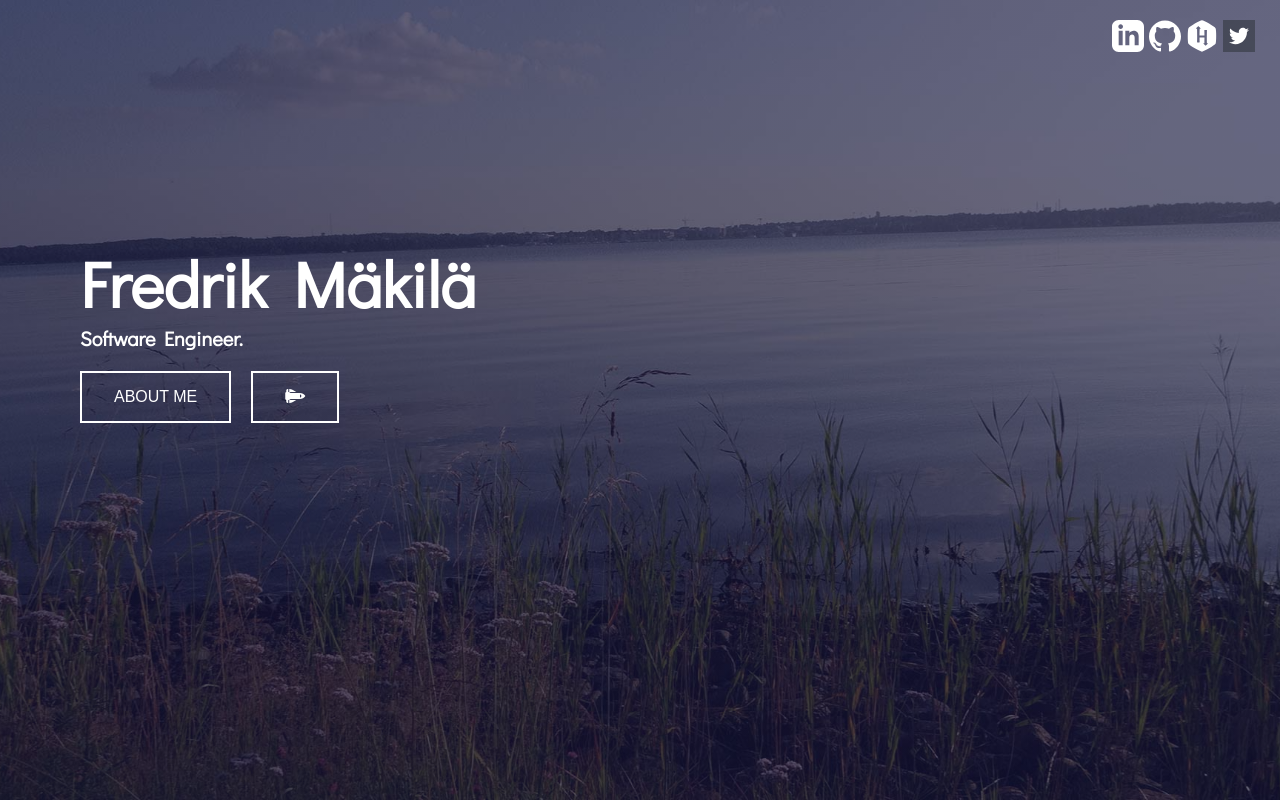
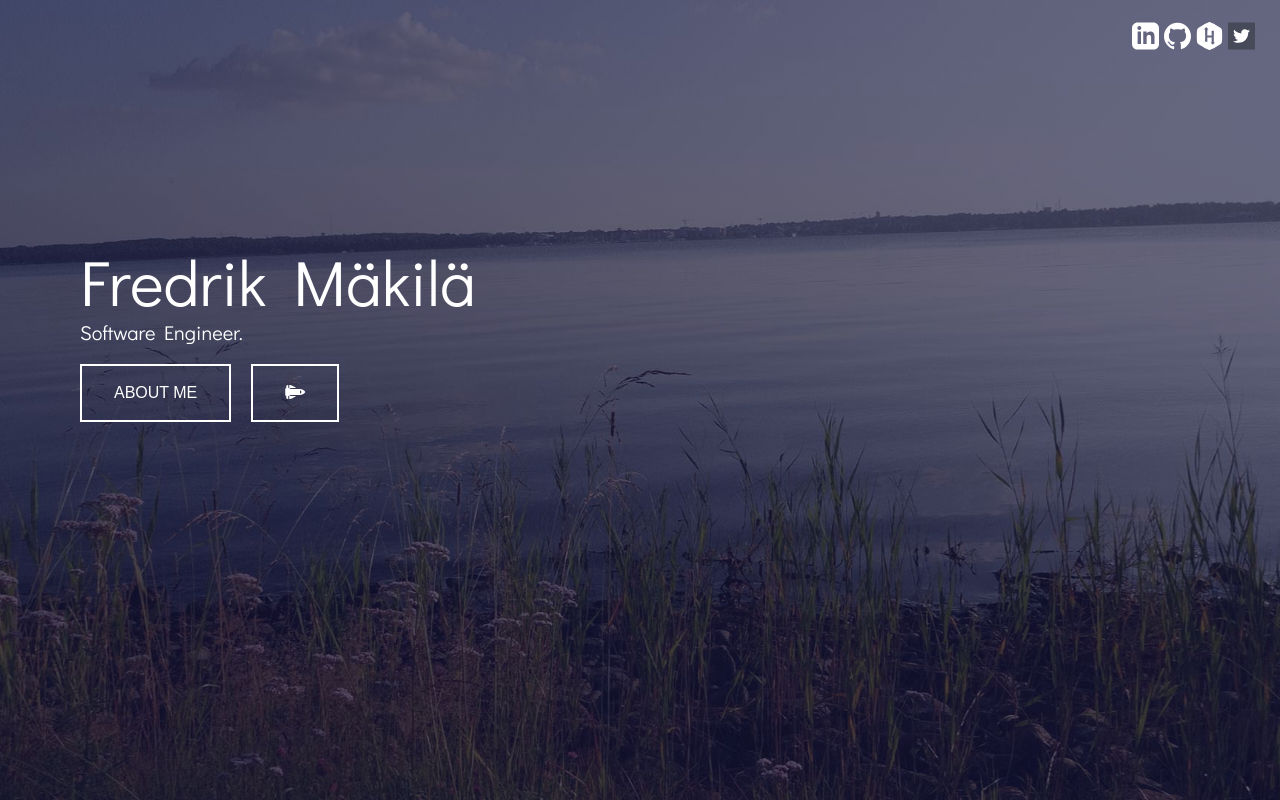
Before and after one commit to GitHug/fredrik.ax, a React (Create React App) app: page / in a window 1280 px wide. Built offline with nearby package versions, Linux system fonts and the light colour scheme.

Commit message:
Add bootstrap and override variables with Sass

```diff
--- a/package.json
+++ b/package.json
@@ -3,6 +3,7 @@
   "version": "0.1.0",
   "private": true,
   "dependencies": {
+    "bootstrap": "4.0.0-beta.2",
     "husky": "^0.14.3",
     "lint-staged": "^4.3.0",
     "node-sass-chokidar": "^0.0.3",
--- a/src/App.scss
+++ b/src/App.scss
@@ -1,4 +1,4 @@
-html {
+.App {
   background: linear-gradient(
       to left,
       rgba(19, 20, 63, 0.65),
--- /dev/null
+++ b/src/_custom_bootstrap.scss
@@ -0,0 +1 @@
+$font-family-sans-serif:'Didact Gothic', sans-serif !default;
--- a/src/index.scss
+++ b/src/index.scss
@@ -1,3 +1,9 @@
+//My custom bootstrap configuration
+@import 'custom_bootstrap';
+
+//Bootstrap library
+@import '../node_modules/bootstrap/scss/bootstrap';
+
 body {
   margin: 0;
   padding: 0;
```
Also changed, not shown: 1 other file (tests, documents, lock files or other folders).
